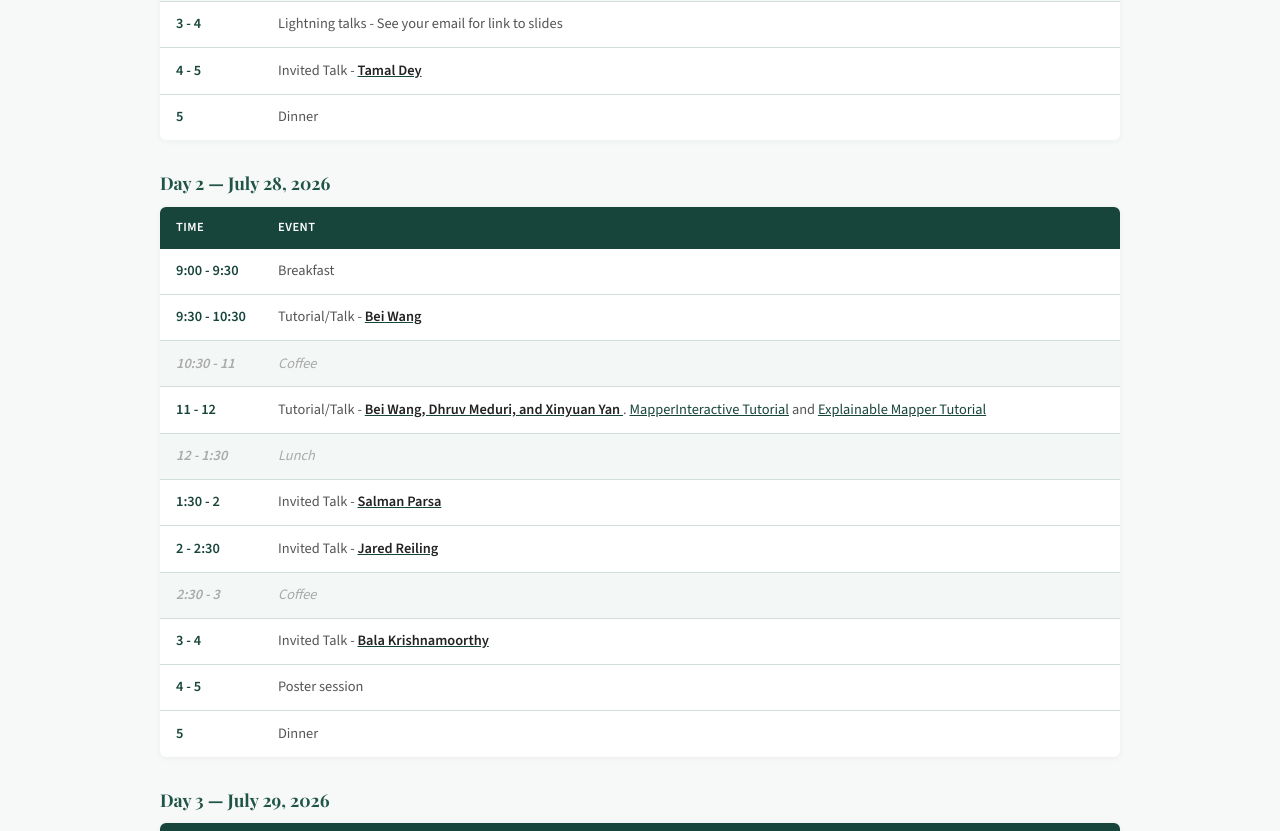
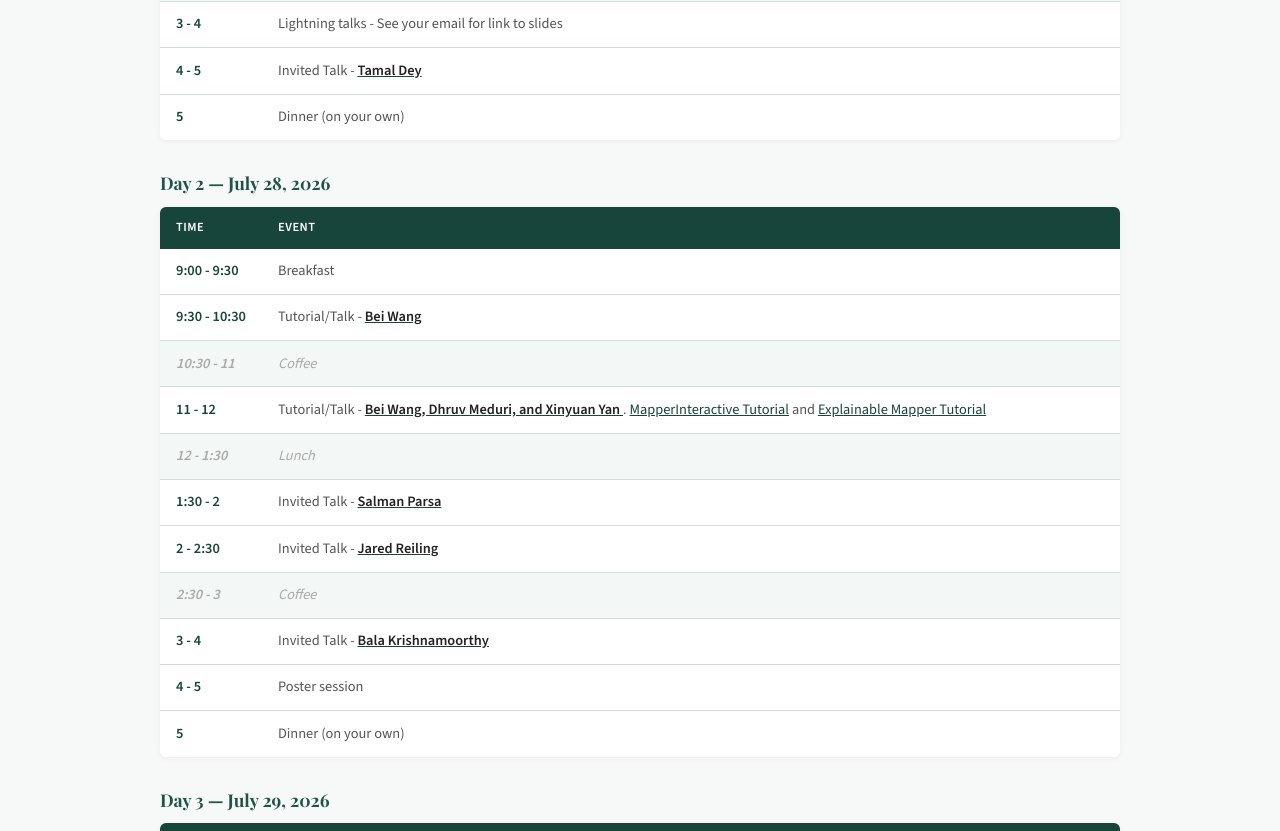
Before and after one commit to MunchLab/graph-methods-tda, a Jekyll site: the page built from program.md, in a window 1280 px wide and 1400 px high, scrolled down 1340 px. Shown: the part 153-984 px from the top of the window. Built offline with Jekyll 4.4.1, drawn with Linux system fonts in a browser that asks for light colours; some of the changed text lies outside the part shown.

Commit message:
Marked dinner as on your own

```diff
--- a/program.md
+++ b/program.md
@@ -30,7 +30,7 @@ All times are Eastern Time. Click on a presenter name to see their title and abs
     <tr class="brk"><td class="t">2:30 - 3</td><td>Coffee</td></tr>
     <tr><td class="t">3 - 4</td><td>Lightning talks - See your email for link to slides</td></tr>
     <tr><td class="t">4 - 5</td><td>Invited Talk - <a href="participants.html#tamal-dey"><strong>Tamal Dey</strong></a></td></tr>
-    <tr><td class="t">5</td><td>Dinner</td></tr>
+    <tr><td class="t">5</td><td>Dinner (on your own)</td></tr>
   </tbody>
 </table>
 
@@ -49,7 +49,7 @@ All times are Eastern Time. Click on a presenter name to see their title and abs
     <tr class="brk"><td class="t">2:30 - 3</td><td>Coffee</td></tr>
     <tr><td class="t">3 - 4</td><td>Invited Talk - <a href="participants.html#bala-krishnamoorthy"><strong>Bala Krishnamoorthy</strong></a></td></tr>
     <tr><td class="t">4 - 5</td><td>Poster session</td></tr>
-    <tr><td class="t">5</td><td>Dinner</td></tr>
+    <tr><td class="t">5</td><td>Dinner (on your own)</td></tr>
   </tbody>
 </table>
 
@@ -68,6 +68,6 @@ All times are Eastern Time. Click on a presenter name to see their title and abs
     <tr class="brk"><td class="t">2:30 - 3</td><td>Coffee</td></tr>
     <tr><td class="t">3 - 4</td><td>Professional development panel - Radmila Sazdanovic, Tom Needham, Enrique Alvarado, and Mingzhe Li</td></tr>
     <tr><td class="t">4 - 5</td><td>Invited Talk - <a href="participants.html#radmila-sazdanovic"><strong>Radmila Sazdanovic</strong></a></td></tr>
-    <tr><td class="t">5</td><td>Dinner</td></tr>
+    <tr><td class="t">5</td><td>Dinner (on your own)</td></tr>
   </tbody>
 </table>
```
